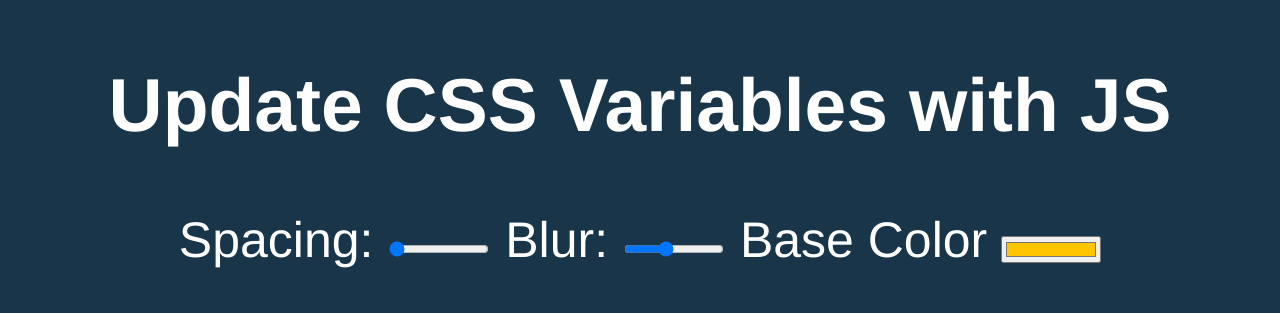
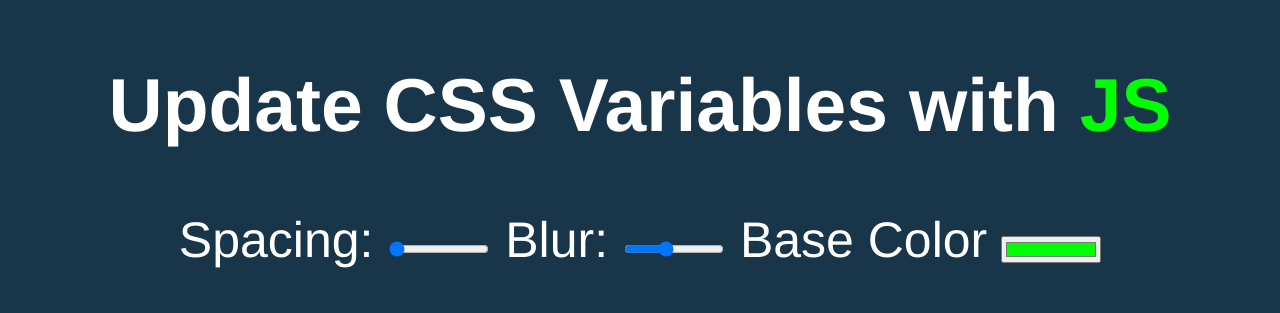
Before and after one commit to sangT220222/JavaScript30, a plain HTML site: page Day 3/index.html in a window 1280 px wide. Shown: the top 313 px of the page. Drawn offline with Linux system fonts and the light colour scheme; grey boxes are pictures that could not be loaded.

Commit message:
css variables implemented for styling purposes

```diff
--- a/Day 3/index.html
+++ b/Day 3/index.html
@@ -18,7 +18,7 @@
     <input id="blur" type="range" name="blur" min="0" max="25" value="10" data-sizing="px">
 
     <label for="base">Base Color</label>
-    <input id="base" type="color" name="base" value="#ffc600">
+    <input id="base" type="color" name="base" value="#00ff00">
   </div>
 
   <img src="https://source.unsplash.com/7bwQXzbF6KE/800x500">
--- a/Day 3/style.css
+++ b/Day 3/style.css
@@ -1,3 +1,10 @@
+/* Defining CSS variables - with default value(s) */
+:root{
+    --base : #00ff00;
+    --spacing: 10px;
+    --blur: 0px;
+}
+
 body {
     text-align: center;
     background: #193549;
@@ -14,3 +21,14 @@ body {
 input {
 width: 100px;
 }
+
+img {
+    /* below is how you would use a css variable as a value to a CSS property */
+    padding: var(--spacing);
+    background: var(--base);
+    filter: blur(var(--blur));
+}
+
+.hl {
+    color:var(--base);
+}
```
Lines whose indentation alone changed are shown as unchanged.
